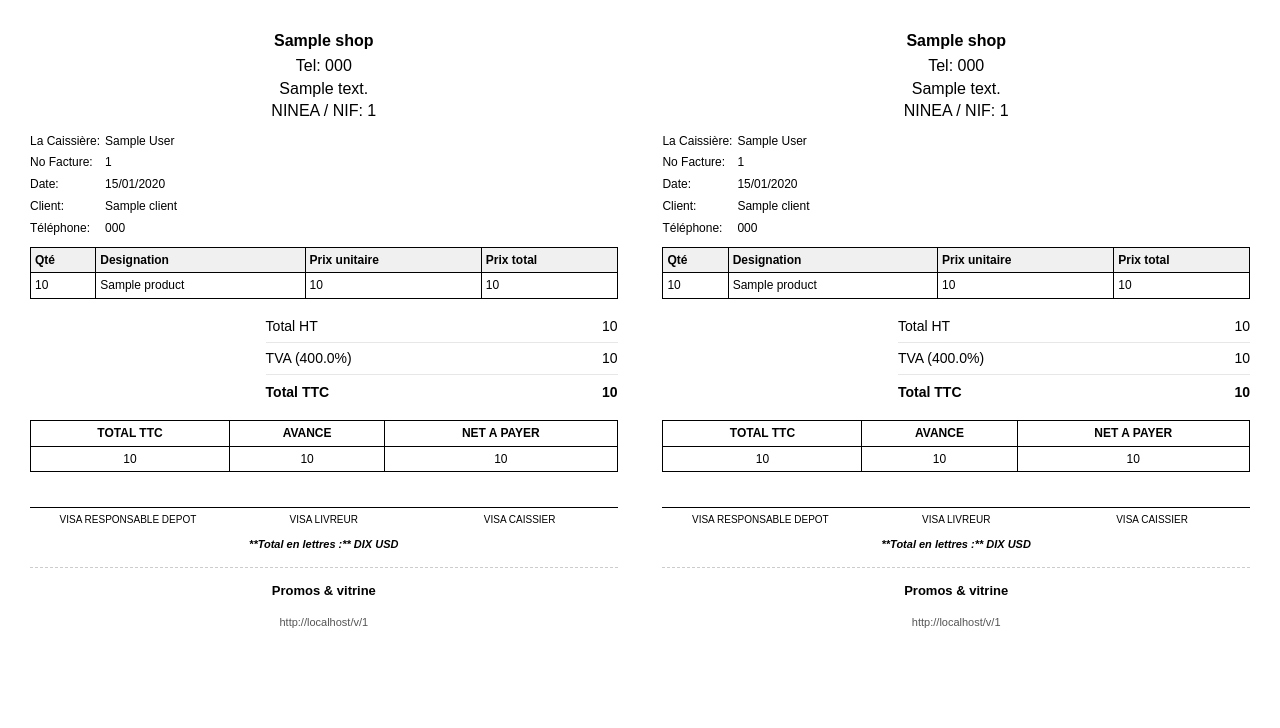
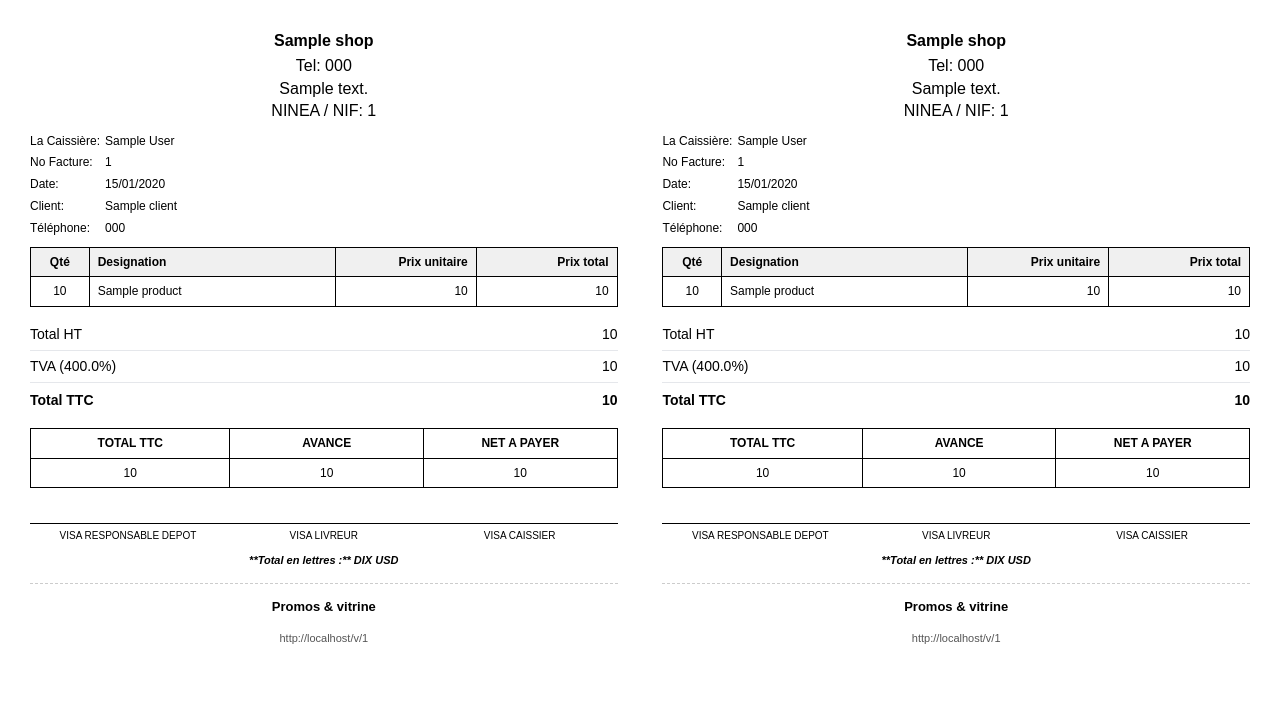
Before and after one commit to vericanttech/verikant-mysql, a Flask app: page /bills/1/print/1 in a window 1280 px wide. Shown: the top 728 px of the page. Run offline with Flask 3, Linux system fonts and the light colour scheme; a user stored in the database is signed in; tables that the repository leaves empty hold one stand-in row (values such as "Sample post"); some libraries are stand-ins or nearby versions.

Commit message:
Bill print: fix table layout in @media print, hide action buttons, full-width VAT and columns
Made-with: Cursor

```diff
--- a/app/templates/bills/print.html
+++ b/app/templates/bills/print.html
@@ -175,19 +175,44 @@
             color: #212529;
         }
 
-        /* Table styles */
+        /* Table styles (desktop + print) */
         .items-table {
             width: 100%;
             border-collapse: collapse;
             margin-bottom: 10px;
             font-size: 12px;
+            table-layout: fixed;
         }
 
         .items-table th,
         .items-table td {
             border: 1px solid #000;
-            padding: 4px;
+            padding: 6px 8px;
             text-align: left;
+        }
+
+        .items-table th:nth-child(1),
+        .items-table td:nth-child(1) {
+            width: 10%;
+            text-align: center;
+        }
+
+        .items-table th:nth-child(2),
+        .items-table td:nth-child(2) {
+            width: 42%;
+            word-wrap: break-word;
+        }
+
+        .items-table th:nth-child(3),
+        .items-table td:nth-child(3) {
+            width: 24%;
+            text-align: right;
+        }
+
+        .items-table th:nth-child(4),
+        .items-table td:nth-child(4) {
+            width: 24%;
+            text-align: right;
         }
 
         .items-table th {
@@ -255,13 +280,18 @@
             border-collapse: collapse;
             margin-bottom: 10px;
             font-size: 12px;
+            table-layout: fixed;
         }
 
         .total-section td {
             border: 1px solid #000;
-            padding: 4px;
+            padding: 6px 8px;
             text-align: center;
         }
+
+        .total-section td:nth-child(1) { width: 34%; }
+        .total-section td:nth-child(2) { width: 33%; }
+        .total-section td:nth-child(3) { width: 33%; }
 
         /* Mobile totals styling */
         .mobile-total-section {
@@ -441,8 +471,8 @@
         /* TVA block (no Tailwind — print view does not load Tailwind) */
         .vat-summary {
             width: 100%;
-            max-width: 22rem;
-            margin: 0.75rem 0 0.75rem auto;
+            max-width: 100%;
+            margin: 0.75rem 0;
             font-size: 0.875rem;
         }
         .vat-summary-line {
@@ -464,18 +494,24 @@
                 padding: 0;
                 font-size: 9pt;
             }
-            .no-print {
-                display: none !important;
-            }
-            /* Screen layout uses desktop/mobile; when printing, show desktop layout */
             .mobile-only {
                 display: none !important;
             }
-            .desktop-only {
+            /* Do NOT use .desktop-only { display: block } — it breaks <table> and overrides .no-print on buttons */
+            table.items-table.desktop-only,
+            table.total-section.desktop-only {
+                display: table !important;
+                width: 100% !important;
+                table-layout: fixed !important;
+            }
+            .signature-section.desktop-only {
+                display: flex !important;
+                justify-content: space-between !important;
+            }
+            .header.desktop-only,
+            .bill-info.desktop-only,
+            .total-letters.desktop-only {
                 display: block !important;
-            }
-            @page {
-                margin: 5mm;
             }
             .bill-half {
                 width: 49% !important;
@@ -483,7 +519,16 @@
             }
             .vat-summary {
                 display: block !important;
-                max-width: 100%;
+                max-width: 100% !important;
+                margin-left: 0 !important;
+                margin-right: 0 !important;
+            }
+            @page {
+                margin: 5mm;
+            }
+            /* Must stay last so Imprimer / WhatsApp stay hidden (they had desktop-only + no-print) */
+            .no-print {
+                display: none !important;
             }
         }
 
@@ -869,8 +914,8 @@
         {% endfor %}
     </div>
 
-    <!-- Desktop Action Buttons -->
-    <div class="action-buttons no-print desktop-only">
+    <!-- Desktop Action Buttons (no desktop-only: it fought .no-print in @media print) -->
+    <div class="action-buttons no-print">
         <button onclick="window.print()" class="action-button print-button">
             <i class="fas fa-print"></i> Imprimer
         </button>
```
